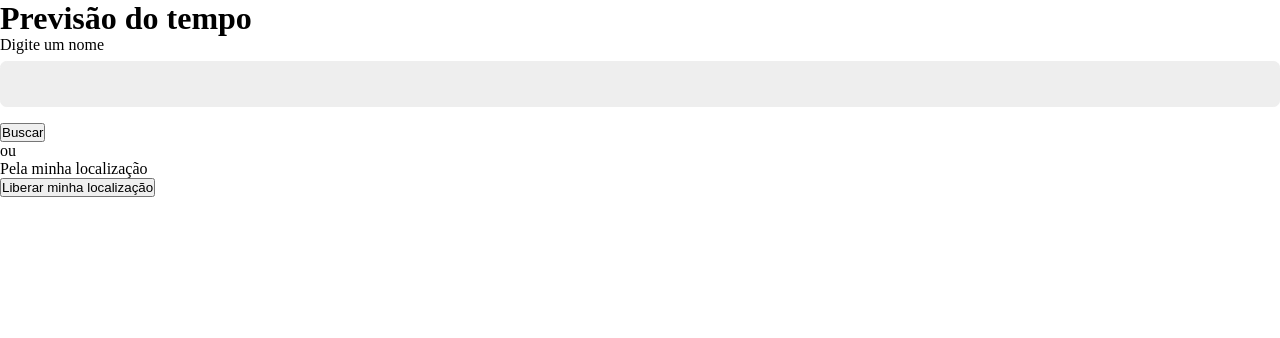
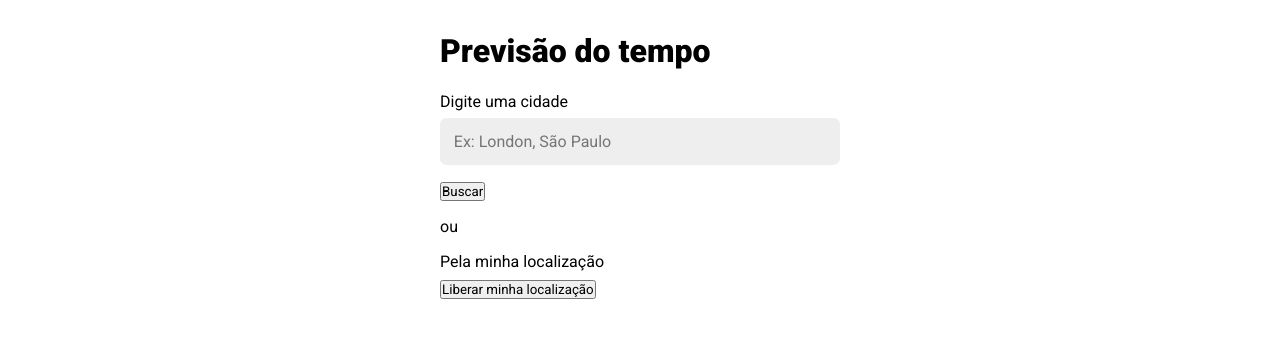
Before and after one commit to gabriellamas/99-weather, a React (Create React App) app: page / in a window 1280 px wide. Shown: the top 338 px of the page. Built offline with nearby package versions, Linux system fonts and the light colour scheme.

Commit message:
Create style module for App

```diff
--- a/public/index.html
+++ b/public/index.html
@@ -10,6 +10,8 @@
       content="Web site created using create-react-app"
     />
     <link rel="apple-touch-icon" href="%PUBLIC_URL%/logo192.png" />
+    <link rel="preconnect" href="https://fonts.gstatic.com">
+    <link href="https://fonts.googleapis.com/css2?family=Roboto:wght@400;900&display=swap" rel="stylesheet">
     <!--
       manifest.json provides metadata used when your web app is installed on a
       user's mobile device or desktop. See https://developers.google.com/web/fundamentals/web-app-manifest/
--- a/src/App.js
+++ b/src/App.js
@@ -1,22 +1,32 @@
 import Input from './components/Input'
 import useForm from './customHook/useForm'
 import GetCoords from './utils/getCoords'
-
+import Styles from './App.module.css';
 
 const App = () =>{
   const cityInput = useForm();
 
+  const getWeatherByCity = ()=>{
+    if(cityInput.validate()){
+      console.log('Vamos buscar')
+    }
+  }
+
+  const handleGetCoords = ()=>{
+    GetCoords()
+  }
+
   return (
-    <div className="App">
-      <h1>Previsão do tempo</h1>
+    <div className={Styles.Wrapper}>
+      <h1 className={Styles.Title}>Previsão do tempo</h1>
 
-        <Input label="Digite um nome" type="text" {...cityInput}/>
-        <button type="submit" onClick={()=>cityInput.validate()}>Buscar</button>
+      <Input label="Digite uma cidade" type="text" placeholder="Ex: London, São Paulo" {...cityInput}/>
+      <button type="submit" onClick={getWeatherByCity}>Buscar</button>
 
-      <p>ou</p>
+      <p className={Styles.Divisor}>ou</p>
 
-      <label>Pela minha localização</label><br/>
-      <button type="button" onClick={()=>GetCoords()}>Liberar minha localização</button>
+      <label className={Styles.Label}>Pela minha localização</label>
+      <button type="button" onClick={handleGetCoords}>Liberar minha localização</button>
     </div>
   )};
 
--- /dev/null
+++ b/src/App.module.css
@@ -0,0 +1,18 @@
+.Wrapper{
+  width:100%;
+  max-width:400px;
+  margin:32px auto;
+}
+
+.Title{
+  margin-bottom: 24px;
+}
+
+.Divisor{
+  margin: 16px 0px;
+}
+
+.Label{
+  display:block;
+  margin:0px 0px 8px 0px;
+}
--- a/src/Reset.css
+++ b/src/Reset.css
@@ -2,6 +2,7 @@
   box-sizing: border-box;
   margin:0px;
   padding:0px;
+  font-family: 'Roboto', sans-serif;
 }
 
 button{
--- a/src/components/Input.js
+++ b/src/components/Input.js
@@ -1,7 +1,7 @@
 import React from 'react';
 import styles from './Input.module.css';
 
-const Input = ({ label, type, name, value, onChange, error, onBlur }) => {
+const Input = ({ label, type, name, value, onChange, error, onBlur, placeholder }) => {
   return (
     <div className={styles.wrapper}>
       <label htmlFor={name} className={styles.label}>
@@ -15,6 +15,7 @@ const Input = ({ label, type, name, value, onChange, error, onBlur }) => {
         value={value}
         onChange={onChange}
         onBlur={onBlur}
+        placeholder={placeholder}
       />
       {error && <p className={styles.error}>{error}</p>}
     </div>
--- a/src/components/Input.module.css
+++ b/src/components/Input.module.css
@@ -1,5 +1,5 @@
 .wrapper {
-  margin-bottom: 1rem;
+  margin-bottom: 16px;
 }
 
 .input {
--- a/src/customHook/useForm.js
+++ b/src/customHook/useForm.js
@@ -7,7 +7,7 @@ const useForm = (type) => {
   function validate(value) {
     if (type === false) return true;
     if (value.length === 0) {
-      setError('Preencha um valor.');
+      setError('Digite um nome de cidade');
       return false;
     } else {
       setError(null);
```
